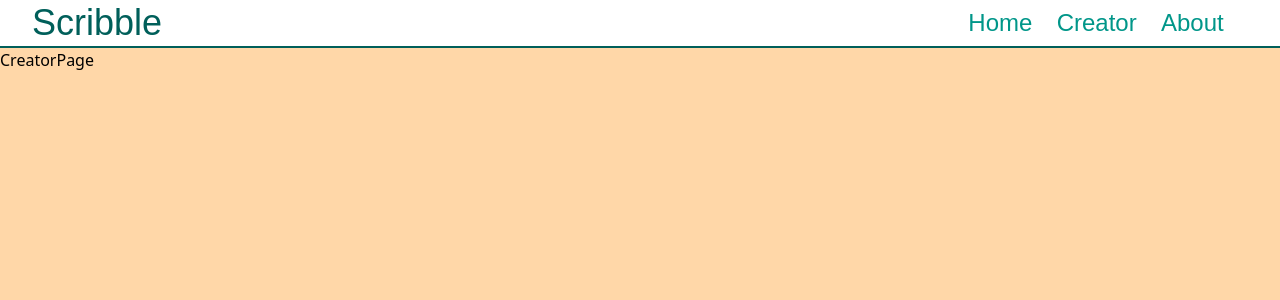
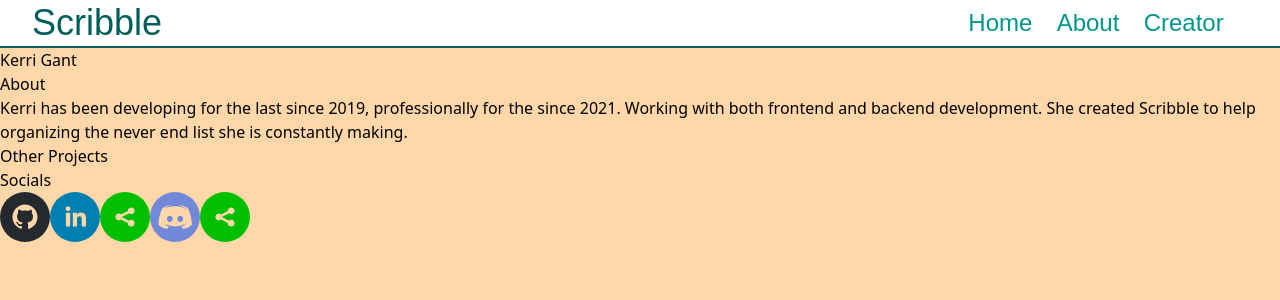
Before and after one commit to dev-kagant/Scribble, a React (Vite) app: page /creator in a window 1280 px wide. Shown: the top 300 px of the page. Built offline with nearby package versions, Linux system fonts and the light colour scheme; a web font is replaced by a local one.

Commit message:
build frame for about and creator page

```diff
--- a/package.json
+++ b/package.json
@@ -17,6 +17,7 @@
     "react-dom": "^19.2.0",
     "react-redux": "^9.2.0",
     "react-router": "^7.11.0",
+    "react-social-icons": "^6.25.0",
     "tailwindcss": "^4.1.18"
   },
   "devDependencies": {
--- a/src/components/HeaderComponent.jsx
+++ b/src/components/HeaderComponent.jsx
@@ -9,8 +9,8 @@ function HeaderComponent() {
 
   const linksArray = [
     {name: 'Home', path: '/'},
-    {name: 'Creator', path: '/creator'},
-    {name: 'About', path: '/about'}
+    {name: 'About', path: '/about'},
+    {name: 'Creator', path: '/creator'}
   ]
   return (
     <div className="flex flex-row justify-between h-12 items-center px-8 border-b-2 border-teal-800 bg-white">
--- a/src/pages/AboutPage.jsx
+++ b/src/pages/AboutPage.jsx
@@ -2,7 +2,29 @@ import React from 'react'
 
 const AboutPage = () => {
   return (
-    <div>AboutPage</div>
+    <div>
+      <h1>SCRIBBLE</h1>
+      <div>
+        <h2>What Is it?</h2>
+        <p></p>
+      </div>
+      <div>
+        <h2>Why Create It?</h2>
+        <p></p>
+      </div>
+      <div>
+        <h2>Tech Stack</h2>
+        <p></p>
+      </div>
+      <div>
+        <h2>Key Development Features</h2>
+        <p></p>
+      </div>
+      <div>
+        <h2>Successes and Challenges</h2>
+        <p></p>
+      </div>
+    </div>
   )
 }
 
--- a/src/pages/CreatorPage.jsx
+++ b/src/pages/CreatorPage.jsx
@@ -1,8 +1,27 @@
-import React from 'react'
+import { SocialIcon } from 'react-social-icons';
 
 const CreatorPage = () => {
   return (
-    <div>CreatorPage</div>
+    <div>
+      <div>
+        <img></img>
+        <h1>Kerri Gant</h1>
+        <h3>About</h3>
+        <p>Kerri has been developing for the last since 2019, professionally for the since 2021. Working with both frontend and backend development. She created Scribble to help organizing the never end list she is constantly making.</p>
+      </div>
+      <div>
+        <h3>Other Projects</h3>
+        <div></div>
+      </div>
+      <div>
+        <h3>Socials</h3>
+          <SocialIcon url="https://github.com/dev-kagant" borderRadius="30%"/>
+          <SocialIcon url="https://www.linkedin.com/in/kerrigant/" borderRadius="30%"/>
+          <SocialIcon url="https://x.com/kashm0ni" borderRadius="30%"/>
+          <SocialIcon url="https://discord.com/users/kagant" borderRadius="30%"/>
+          <SocialIcon url="https://www.google.com" network="sharethis" borderRadius="30%"/>
+      </div>
+    </div>
   )
 }
 
```
Also changed, not shown: 2 other files (tests, documents, lock files or other folders).
